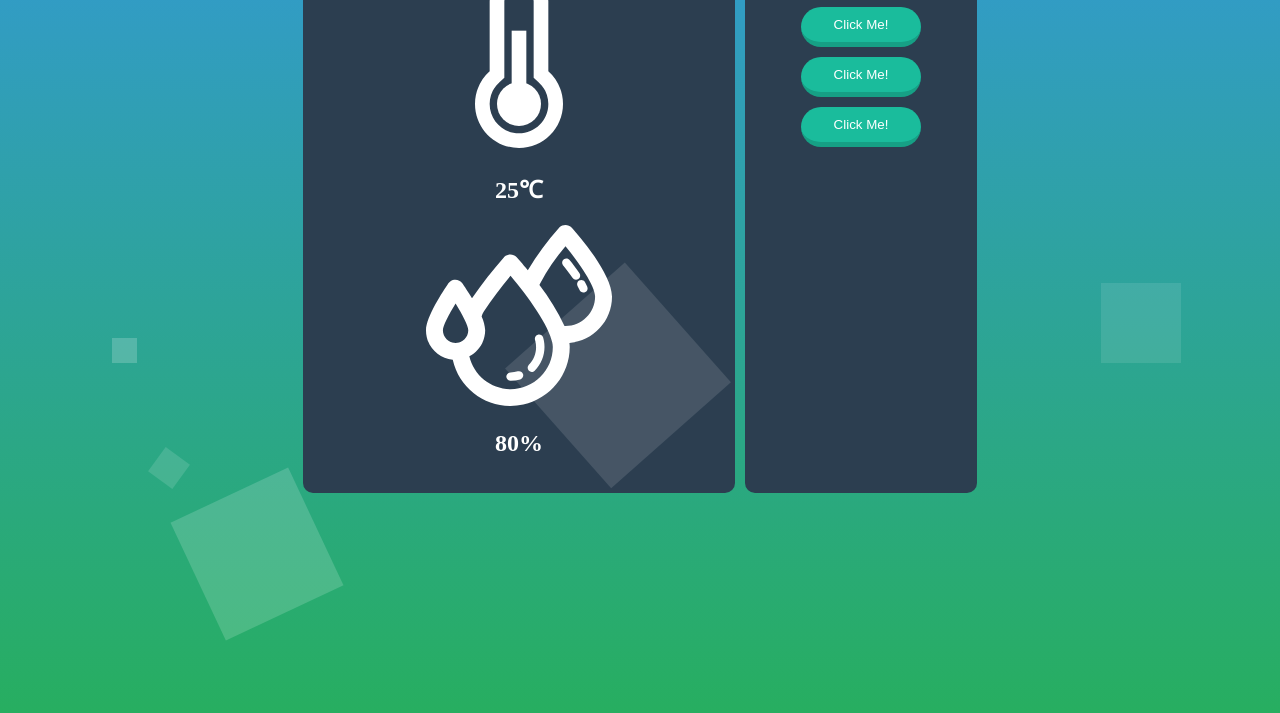
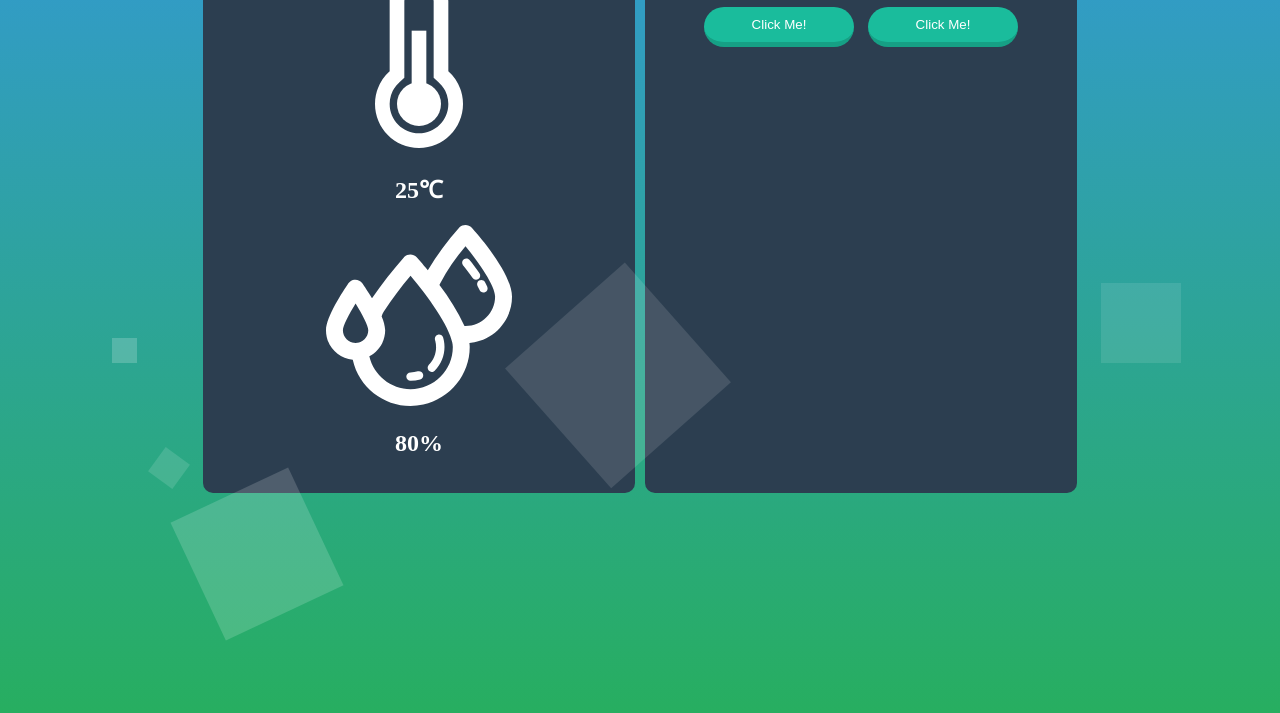
Before and after one commit to Shofuuu/iot_small_web_monitor, a plain HTML site: page index.html in a window 1280 px wide. Shown: the part 167-880 px from the top of the page. Drawn offline with Linux system fonts and the light colour scheme.

Commit message:
Change style

```diff
--- a/index.html
+++ b/index.html
@@ -30,10 +30,10 @@
       <div class="flex-item config">
         <p class="object-form address">192. 168. xx. xx</p>
         <div class="button-flock">
-          <button onclick="window.location.href=\"#\";" class="object-button button1">Click Me!</button>
-          <button onclick="window.location.href=\"#\";" class="object-button button1">Click Me!</button>
-          <button onclick="window.location.href=\"#\";" class="object-button button1">Click Me!</button>
-          <button onclick="window.location.href=\"#\";" class="object-button button1">Click Me!</button>
+          <button onclick="window.location.href='#';" class="object-button button1">Click Me!</button>
+          <button onclick="window.location.href='#';" class="object-button button1">Click Me!</button>
+          <button onclick="window.location.href='#';" class="object-button button1">Click Me!</button>
+          <button onclick="window.location.href='#';" class="object-button button1">Click Me!</button>
         </div>
       </div>
     </div>
--- a/style.css
+++ b/style.css
@@ -21,7 +21,7 @@ html{
   width: 400px;
 }
 .config{
-  width: 200px;
+  width: 400px;
 }
 .object-form{
   background-color: #34495e;
@@ -37,7 +37,7 @@ html{
   border-left: none;
   border-right: none;
   border-bottom: 5px solid #16a085;
-  width: 60%;
+  width: 150px;
   margin: 5px;
   cursor: pointer;
 }
```
